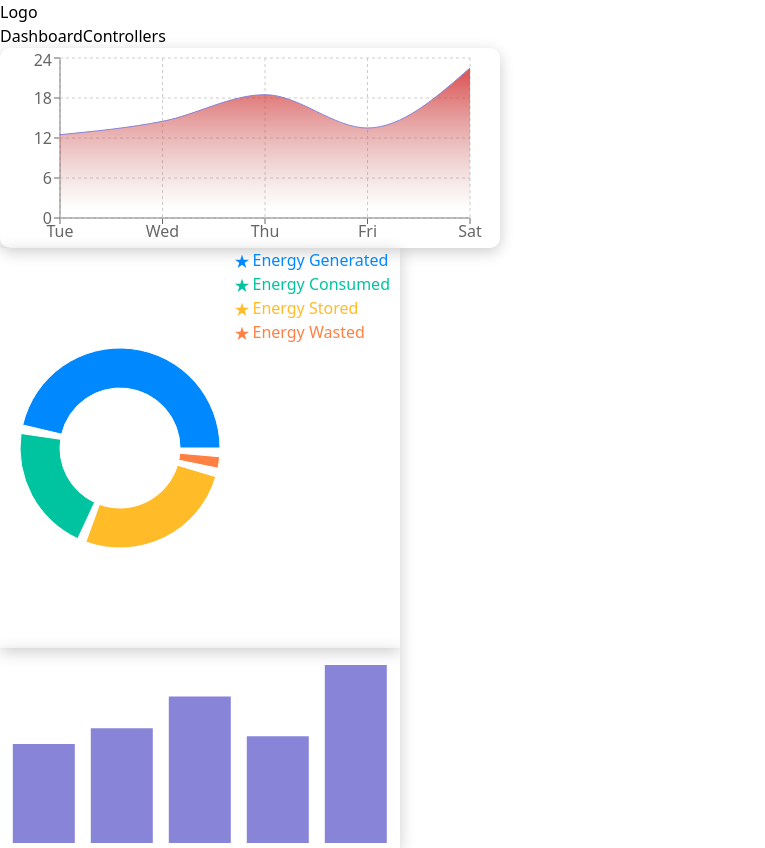
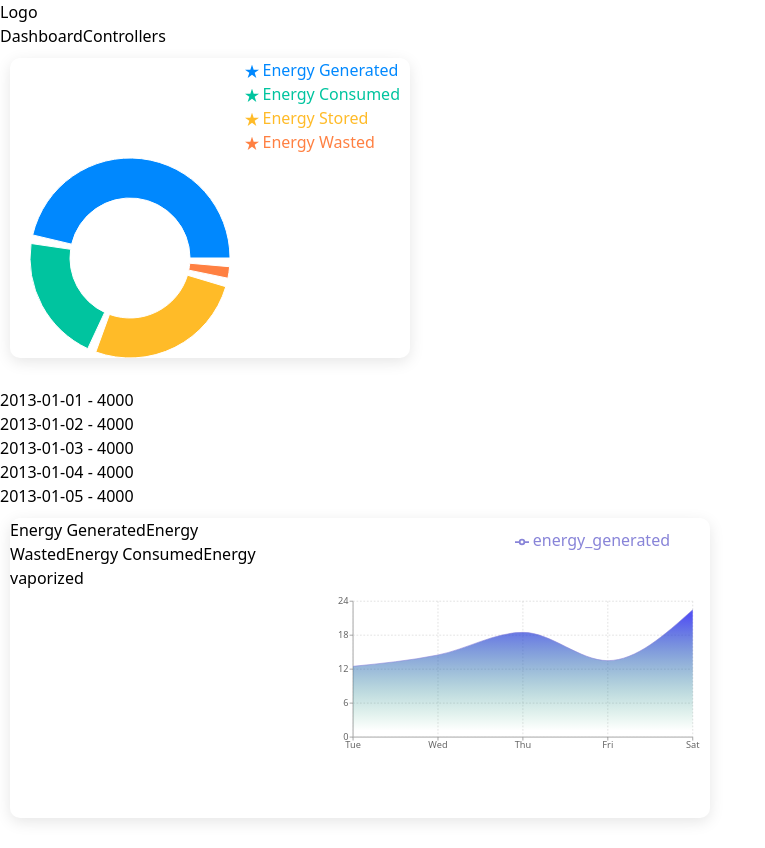
Before and after one commit to yasubdemissie/ITEP, a React (Vite) app: page / in a window 1280 px wide. Shown: the whole page, without its empty margins (0-765 px from the left). Built offline with nearby package versions, Linux system fonts and the light colour scheme; data requests are answered from the project's data file.

Commit message:
Almost finished

```diff
--- a/Components/AreaChart.jsx
+++ b/Components/AreaChart.jsx
@@ -2,6 +2,7 @@ import {
   Area,
   AreaChart,
   CartesianGrid,
+  Legend,
   ResponsiveContainer,
   Tooltip,
   XAxis,
@@ -27,28 +28,37 @@ function AreaChartComp() {
     <div className="grid-span-5">
       <ResponsiveContainer
         style={{
-          boxShadow: "0px 4px 15px rgba(0, 0, 0, 0.2)",
+          boxShadow: "0px 4px 15px rgba(0, 0, 0, 0.1)",
           borderRadius: "10px",
+          margin: "10px 30px 30px 10px",
+          display: "flex",
         }}
-        width={500}
-        height={200}
+        width={700}
+        height={300}
       >
+        <div className="grid">
+          <span className="text-center text-xl font-semibold italic">Energy Generated</span>
+          <span>Energy Wasted</span>
+          <span>Energy Consumed</span>
+          <span className="text-center text-xl font-semibold italic">Energy vaporized</span>
+        </div>
         <AreaChart
           width={500}
           height={200}
           data={updatedData}
-          margin={{ top: 10, right: 30, left: 0, bottom: 0 }}
+          margin={{ top: 10, right: 30, left: 20, bottom: 0 }}
         >
           <defs>
             <linearGradient id="colorUv" x1="0" y1="0" x2="0" y2="1">
-              <stop offset="5%" stopColor="#d53232" stopOpacity={0.8} />
-              <stop offset="95%" stopColor="#c78484" stopOpacity={0} />
+              <stop offset="5%" stopColor="#2929ef" stopOpacity={0.8} />
+              <stop offset="95%" stopColor="#009e57" stopOpacity={0} />
             </linearGradient>
           </defs>
           <XAxis dataKey="date" />
           <YAxis />
           <CartesianGrid strokeDasharray="3 3" />
           <Tooltip />
+          <Legend align="right" verticalAlign="top" />
           <Area
             type="monotone"
             dataKey="energy_generated"
--- a/Components/BarChartComp.jsx
+++ b/Components/BarChartComp.jsx
@@ -8,7 +8,7 @@ function BarChartComp() {
       <ResponsiveContainer
         style={{ boxShadow: "0px 4px 15px rgba(0, 0, 0, 0.2)" }}
         width={400}
-        height={200}
+        height={300}
       >
         <BarChart width={150} height={40} data={data}>
           <Bar dataKey="energy_generated" fill="#8884d8" />
--- a/Components/PieChartComp.jsx
+++ b/Components/PieChartComp.jsx
@@ -1,4 +1,11 @@
-import { Cell, Legend, Pie, PieChart, ResponsiveContainer, Tooltip } from "recharts";
+import {
+  Cell,
+  Legend,
+  Pie,
+  PieChart,
+  ResponsiveContainer,
+  Tooltip,
+} from "recharts";
 import propType from "prop-types";
 import { useProvider } from "../hooks/useProvider";
 
@@ -9,9 +16,15 @@ export default function PieChartComp() {
   return (
     <div className="col-span-5">
       <ResponsiveContainer
-        style={{ boxShadow: "0px 4px 15px rgba(0, 0, 0, 0.2)", display: "flex", justifyContent: "right" }}
+        style={{
+          boxShadow: "0px 4px 15px rgba(0, 0, 0, 0.1)",
+          display: "flex",
+          borderRadius: "10px",
+          justifyContent: "right",
+          margin: "10px 30px 30px 10px",
+        }}
         width={400}
-        height={400}
+        height={300}
       >
         <PieChart width={300} height={400} margin={{}}>
           <Pie
@@ -33,7 +46,12 @@ export default function PieChartComp() {
             ))}
           </Pie>
           <Tooltip />
-          <Legend layout="vertical" align="right" verticalAlign="" iconType="star"/>
+          <Legend
+            layout="vertical"
+            align="right"
+            verticalAlign=""
+            iconType="star"
+          />
         </PieChart>
       </ResponsiveContainer>
     </div>
--- a/Components/Statistics.jsx
+++ b/Components/Statistics.jsx
@@ -2,6 +2,7 @@ import PieChartComp from "../Components/PieChartComp";
 import AreaChartComp from "../Components/AreaChart";
 import BarChartComp from "../Components/BarChartComp";
 import { useProvider } from "../hooks/useProvider";
+import UsageList from "./UsageList";
 
 function Statistics() {
   const { error, isLoading, data, pieData } = useProvider();
@@ -16,10 +17,13 @@ function Statistics() {
   if (isLoading) return <div>...loading</div>;
 
   return (
-    <div className="flex flex-wrap w-full">
+    <div className="grid">
+      <div className="flex">
+        <PieChartComp />
+        {/* <BarChartComp /> */}
+        <UsageList />
+      </div>
       <AreaChartComp />
-      <PieChartComp />
-      <BarChartComp />
     </div>
   );
 }
--- /dev/null
+++ b/Components/UsageList.jsx
@@ -0,0 +1,20 @@
+import { useProvider } from "../hooks/useProvider";
+
+function UsageList() {
+  const { data } = useProvider();
+
+  return (
+    <ul className="w-full bg-black/15 text-red-600 italic">
+      {data.map((item, index) => (
+        <li
+          key={index}
+        //   className="text-center shadow-sm p-2 w-[400px] justify-between"
+        >
+          <span>{item.date}</span> - <span className="text-red-500">4000</span>
+        </li>
+      ))}
+    </ul>
+  );
+}
+
+export default UsageList;
--- a/Pages/Dashboard.jsx
+++ b/Pages/Dashboard.jsx
@@ -2,7 +2,7 @@ import Statistics from "../Components/Statistics";
 
 function Dashboard() {
   return (
-    <div>
+    <div className="w-full">
       <Statistics />
     </div>
   );
--- a/src/App.jsx
+++ b/src/App.jsx
@@ -17,11 +17,11 @@ function App() {
             </nav>
           </div>
           <div className="col-span-2 row-span-11 shadow-lg bg-slate-100"></div>
-          <div className="p-4 col-span-8">
+          <div className="p-4 col-span-10">
             <Routes>
               <Route index element={<Dashboard />} />
-              <Route path="/areachart" element={<AreaChartComp />} />
-              <Route path="/areachart" element={<Controller />} />
+              {/* <Route path="/areachart" element={<AreaChartComp />} /> */}
+              <Route path="/controllers" element={<Controller />} />
             </Routes>
           </div>
         </div>
--- a/src/index.css
+++ b/src/index.css
@@ -1,3 +1,5 @@
 @tailwind base;
 @tailwind components;
 @tailwind utilities;
+
+/* .dks { background-color: #009e57} */
```
